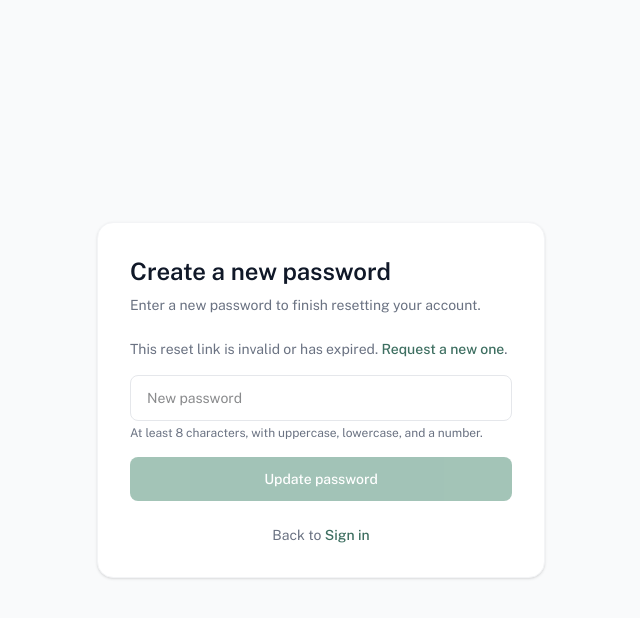
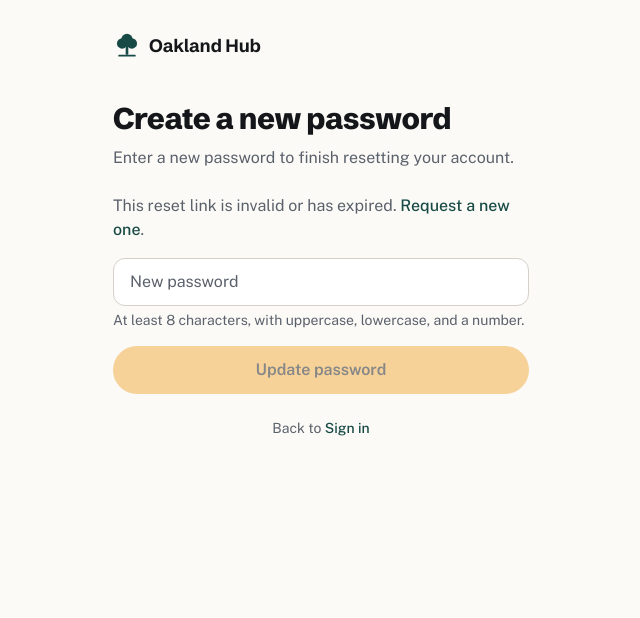
Before and after one commit to rledesmatoledo/Oakland-Community-Hub, a Next.js app: page /reset in a window 1280 px wide. Shown: the top 618 px of the page, without its empty margins (319-959 px from the left). Built offline with nearby package versions, Linux system fonts and the light colour scheme; no server answers.

Commit message:
login, signup, forgot, reset

```diff
--- a/src/app/forgot/page.js
+++ b/src/app/forgot/page.js
@@ -2,6 +2,7 @@
 import { useRef, useState } from 'react'
 import { createClient } from '@/lib/supabase'
 import Link from 'next/link'
+import AuthShell, { ErrorNotice, SuccessNotice, inputClass, primaryButtonClass, linkClass, helperClass } from '@/components/AuthShell'
 import { Turnstile } from '@marsidev/react-turnstile'
 
 export default function ForgotPage() {
@@ -40,21 +41,21 @@ export default function ForgotPage() {
   }
 
   return (
-    <div className="min-h-screen bg-gray-50 flex items-center justify-center p-4">
-      <div className="bg-white rounded-2xl shadow-sm border border-gray-100 p-8 w-full max-w-md">
-        <h1 className="text-2xl font-semibold text-gray-900 mb-2">Reset your password</h1>
-        <p className="text-gray-500 text-sm mb-6">Enter the email for your account and we&apos;ll send a reset link.</p>
-
-        {error && <div className="bg-red-50 text-red-600 text-sm p-3 rounded-lg mb-4">{error}</div>}
-        {message && <div className="bg-green-50 text-green-700 text-sm p-3 rounded-lg mb-4">{message}</div>}
+    <AuthShell
+      title="Reset your password"
+      subtitle="Enter the email for your account and we'll send a reset link."
+    >
+      {error && <ErrorNotice>{error}</ErrorNotice>}
+      {message && <SuccessNotice>{message}</SuccessNotice>}
 
       <form onSubmit={handleSubmit} className="flex flex-col gap-4">
         <input
           type="email"
           placeholder="Email"
+          aria-label="Email"
           value={email}
           onChange={e => setEmail(e.target.value)}
-            className="border border-gray-200 rounded-lg px-4 py-3 text-sm outline-none focus:border-green-600"
+          className={inputClass}
           required
         />
 
@@ -69,17 +70,16 @@ export default function ForgotPage() {
         <button
           type="submit"
           disabled={loading || !captchaToken}
-            className="bg-green-800 text-white rounded-lg py-3 text-sm font-medium hover:bg-green-700 disabled:opacity-50"
+          className={primaryButtonClass}
         >
           {loading ? 'Sending...' : 'Send reset link'}
         </button>
       </form>
 
-        <p className="text-center text-sm text-gray-500 mt-6">
+      <p className={`text-center ${helperClass} mt-6`}>
         Back to{' '}
-          <Link href="/login" className="text-green-700 font-medium">Sign in</Link>
+        <Link href="/login" className={linkClass}>Sign in</Link>
       </p>
-      </div>
-    </div>
+    </AuthShell>
   )
 }
--- a/src/app/login/page.js
+++ b/src/app/login/page.js
@@ -3,6 +3,7 @@ import { useRef, useState } from 'react'
 import { createClient } from '@/lib/supabase'
 import { useRouter } from 'next/navigation'
 import Link from 'next/link'
+import AuthShell, { ErrorNotice, inputClass, primaryButtonClass, linkClass, helperClass } from '@/components/AuthShell'
 import { Turnstile } from '@marsidev/react-turnstile'
 
 export default function LoginPage() {
@@ -38,38 +39,30 @@ export default function LoginPage() {
   }
 
   return (
-    <div className="min-h-screen bg-gray-50 flex items-center justify-center p-4">
-      <div className="bg-white rounded-2xl shadow-sm border border-gray-100 p-8 w-full max-w-md">
-        <div className="mb-8">
-          <h1 className="text-2xl font-semibold text-gray-900">Oakland Hub</h1>
-          <p className="text-gray-500 mt-1">Sign in to your community</p>
-        </div>
-
-        {error && (
-          <div className="bg-red-50 text-red-600 text-sm p-3 rounded-lg mb-4">
-            {error}
-          </div>
-        )}
+    <AuthShell title="Sign in to your community">
+      {error && <ErrorNotice>{error}</ErrorNotice>}
 
       <form onSubmit={handleLogin} className="flex flex-col gap-4">
         <input
           type="email"
           placeholder="Email"
+          aria-label="Email"
           value={email}
           onChange={e => setEmail(e.target.value)}
-            className="border border-gray-200 rounded-lg px-4 py-3 text-sm outline-none focus:border-green-600"
+          className={inputClass}
           required
         />
         <input
           type="password"
           placeholder="Password"
+          aria-label="Password"
           value={password}
           onChange={e => setPassword(e.target.value)}
-            className="border border-gray-200 rounded-lg px-4 py-3 text-sm outline-none focus:border-green-600"
+          className={inputClass}
           required
         />
         <div className="text-right">
-            <Link href="/forgot" className="text-sm text-green-700 hover:underline">Forgot password?</Link>
+          <Link href="/forgot" className={`text-sm ${linkClass} inline-flex items-center min-h-11`}>Forgot password?</Link>
         </div>
         <Turnstile
           ref={turnstileRef}
@@ -82,17 +75,16 @@ export default function LoginPage() {
         <button
           type="submit"
           disabled={loading || !captchaToken}
-            className="bg-green-800 text-white rounded-lg py-3 text-sm font-medium hover:bg-green-700 disabled:opacity-50"
+          className={primaryButtonClass}
         >
           {loading ? 'Signing in...' : 'Sign in'}
         </button>
       </form>
 
-        <p className="text-center text-sm text-gray-500 mt-6">
+      <p className={`text-center ${helperClass} mt-6`}>
         Don&apos;t have an account?{' '}
-          <Link href="/signup" className="text-green-700 font-medium">Sign up</Link>
+        <Link href="/signup" className={linkClass}>Sign up</Link>
       </p>
-      </div>
-    </div>
+    </AuthShell>
   )
 }
--- a/src/app/reset/page.js
+++ b/src/app/reset/page.js
@@ -3,6 +3,7 @@ import { useEffect, useState } from 'react'
 import { createClient } from '@/lib/supabase'
 import { useRouter } from 'next/navigation'
 import Link from 'next/link'
+import AuthShell, { ErrorNotice, SuccessNotice, inputClass, primaryButtonClass, linkClass, helperClass } from '@/components/AuthShell'
 
 export default function ResetPage() {
   const [password, setPassword] = useState('')
@@ -62,22 +63,21 @@ export default function ResetPage() {
   }
 
   return (
-    <div className="min-h-screen bg-gray-50 flex items-center justify-center p-4">
-      <div className="bg-white rounded-2xl shadow-sm border border-gray-100 p-8 w-full max-w-md">
-        <h1 className="text-2xl font-semibold text-gray-900 mb-2">Create a new password</h1>
-        <p className="text-gray-500 text-sm mb-6">Enter a new password to finish resetting your account.</p>
-
-        {error && <div className="bg-red-50 text-red-600 text-sm p-3 rounded-lg mb-4">{error}</div>}
-        {message && <div className="bg-green-50 text-green-700 text-sm p-3 rounded-lg mb-4">{message}</div>}
+    <AuthShell
+      title="Create a new password"
+      subtitle="Enter a new password to finish resetting your account."
+    >
+      {error && <ErrorNotice>{error}</ErrorNotice>}
+      {message && <SuccessNotice>{message}</SuccessNotice>}
 
       {status === 'checking' && (
-          <div className="text-sm text-gray-500 mb-4">Verifying your reset link...</div>
+        <p className={`${helperClass} mb-4`}>Verifying your reset link...</p>
       )}
       {status === 'invalid' && !message && (
-          <div className="text-sm text-gray-500 mb-4">
+        <p className="text-base text-muted mb-4">
           This reset link is invalid or has expired.{' '}
-            <Link href="/forgot" className="text-green-700 font-medium">Request a new one</Link>.
-          </div>
+          <Link href="/forgot" className={linkClass}>Request a new one</Link>.
+        </p>
       )}
 
       <form onSubmit={handleReset} className="flex flex-col gap-4">
@@ -85,14 +85,15 @@ export default function ResetPage() {
           <input
             type="password"
             placeholder="New password"
+            aria-label="New password"
             value={password}
             onChange={e => setPassword(e.target.value)}
             aria-describedby="password-hint"
-              className="border border-gray-200 rounded-lg px-4 py-3 text-sm outline-none focus:border-green-600"
+            className={inputClass}
             minLength={8}
             required
           />
-            <p id="password-hint" className="text-xs text-gray-500">
+          <p id="password-hint" className={helperClass}>
             At least 8 characters, with uppercase, lowercase, and a number.
           </p>
         </div>
@@ -100,17 +101,16 @@ export default function ResetPage() {
         <button
           type="submit"
           disabled={loading || status !== 'ready'}
-            className="bg-green-800 text-white rounded-lg py-3 text-sm font-medium hover:bg-green-700 disabled:opacity-50"
+          className={primaryButtonClass}
         >
           {loading ? 'Updating...' : 'Update password'}
         </button>
       </form>
 
-        <p className="text-center text-sm text-gray-500 mt-6">
+      <p className={`text-center ${helperClass} mt-6`}>
         Back to{' '}
-          <Link href="/login" className="text-green-700 font-medium">Sign in</Link>
+        <Link href="/login" className={linkClass}>Sign in</Link>
       </p>
-      </div>
-    </div>
+    </AuthShell>
   )
 }
--- /dev/null
+++ b/src/components/AuthShell.js
@@ -0,0 +1,43 @@
+import { Wordmark } from './OakLogo'
+
+// Shared look for login, signup, forgot and reset (docs/design.md).
+export const inputClass =
+  'w-full h-12 bg-surface border border-field-border rounded-xl px-4 text-base text-ink placeholder:text-muted outline-none focus:border-brand'
+
+export const primaryButtonClass =
+  'w-full h-12 rounded-full bg-accent text-ink text-base font-semibold disabled:opacity-50'
+
+export const linkClass = 'text-brand font-medium hover:underline'
+
+export const helperClass = 'text-sm text-muted'
+
+export function ErrorNotice({ children }) {
+  return (
+    <p role="alert" className="border-l-[3px] border-danger pl-3 text-base text-danger mb-4">
+      {children}
+    </p>
+  )
+}
+
+export function SuccessNotice({ children }) {
+  return (
+    <p role="status" className="border-l-[3px] border-brand pl-3 text-base text-ink mb-4">
+      {children}
+    </p>
+  )
+}
+
+export default function AuthShell({ title, subtitle, children }) {
+  return (
+    <main className="min-h-screen bg-canvas">
+      <div className="max-w-md mx-auto px-4 py-8">
+        <Wordmark />
+        <h1 className="font-display font-extrabold text-3xl text-ink tracking-[-0.02em] leading-tight mt-10">
+          {title}
+        </h1>
+        {subtitle && <p className="text-base text-muted mt-2">{subtitle}</p>}
+        <div className="mt-6">{children}</div>
+      </div>
+    </main>
+  )
+}
--- a/src/components/Header.js
+++ b/src/components/Header.js
@@ -1,12 +1,9 @@
-import OakLogo from './OakLogo'
+import { Wordmark } from './OakLogo'
 
 export default function Header({ zipCode, loading, onCompose }) {
   return (
     <header className="bg-canvas border-b border-line px-4 pt-4 pb-4">
-      <div className="flex items-center gap-2">
-        <OakLogo />
-        <span className="font-display font-bold text-lg text-ink tracking-[-0.01em]">Oakland Hub</span>
-      </div>
+      <Wordmark />
 
       <div className="flex items-end justify-between gap-4 mt-4">
         <div>
--- a/src/components/OakLogo.js
+++ b/src/components/OakLogo.js
@@ -18,3 +18,13 @@ export default function OakLogo({ size = 28, className = '' }) {
     </svg>
   )
 }
+
+// Logo mark + "Oakland Hub" wordmark
+export function Wordmark() {
+  return (
+    <div className="flex items-center gap-2">
+      <OakLogo />
+      <span className="font-display font-bold text-lg text-ink tracking-[-0.01em]">Oakland Hub</span>
+    </div>
+  )
+}
```
Also changed, not shown: src/app/signup/page.js (+17 -31 lines). Lines whose indentation alone changed are shown as unchanged.
